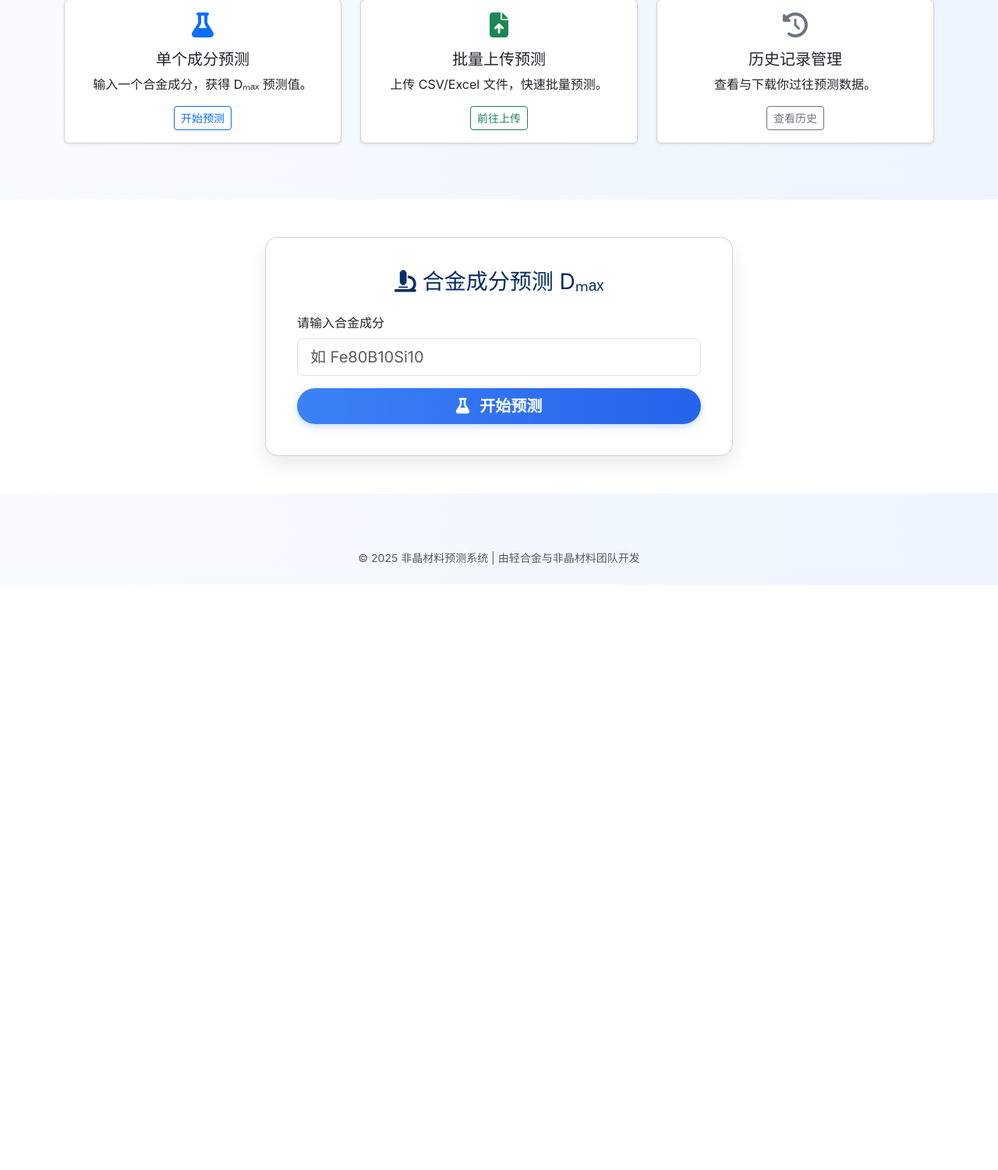
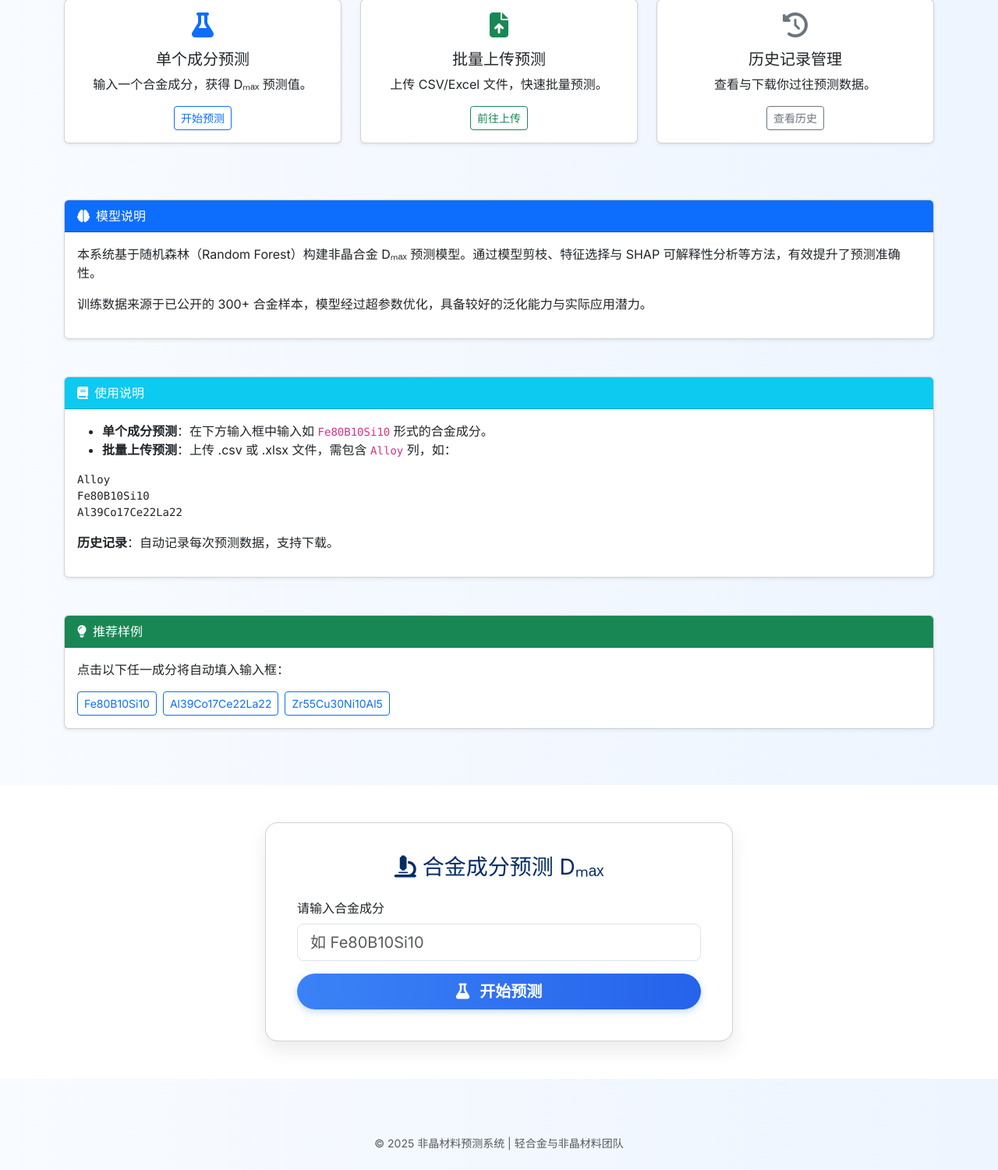
Before and after one commit to xieye777/dmax-predictor, a Flask app: page / in a window 1280 px wide. Shown: the part 383-1884 px from the top of the page at 78% size. Before the commit the page ends 1133 px from the top, so only its background shows below. Run offline with Flask 3, Linux system fonts and the light colour scheme; the visitor is signed in with stand-in values (Sample User, id 1); data comes from the database, SQL or seed files in the repository; parts of the project's set-up code (start-up, migrations or seed data) failed here and were passed over.

Commit message:
Add files via upload

```diff
--- a/templates/index.html
+++ b/templates/index.html
@@ -11,7 +11,6 @@
 </head>
 <body>
 
-<!-- 顶部导航 -->
 <nav class="navbar navbar-expand-lg navbar-dark bg-gradient shadow-sm">
   <div class="container">
     <a class="navbar-brand" href="/">非晶预测平台</a>
@@ -27,7 +26,7 @@
   </div>
 </nav>
 
-<!-- Hero 介绍区域 -->
+<!-- Hero -->
 <section class="py-5 bg-light text-center">
   <div class="container">
     <h1 class="display-5 fw-bold">非晶合金 Dₘₐₓ 智能预测系统</h1>
@@ -36,7 +35,7 @@
   </div>
 </section>
 
-<!-- 三个功能入口卡片 -->
+<!-- 功能入口卡片 -->
 <section class="container py-5">
   <div class="row text-center">
     <div class="col-md-4 mb-4">
@@ -72,7 +71,56 @@
   </div>
 </section>
 
-<!-- 预测主模块 -->
+<!-- 模型说明 -->
+<section class="container pb-4">
+  <div class="card shadow-sm mb-4">
+    <div class="card-header bg-primary text-white">
+      <i class="fas fa-brain me-2"></i>模型说明
+    </div>
+    <div class="card-body">
+      <p>本系统基于随机森林（Random Forest）构建非晶合金 Dₘₐₓ 预测模型。通过模型剪枝、特征选择与 SHAP 可解释性分析等方法，有效提升了预测准确性。</p>
+      <p>训练数据来源于已公开的 300+ 合金样本，模型经过超参数优化，具备较好的泛化能力与实际应用潜力。</p>
+    </div>
+  </div>
+</section>
+
+<!-- 使用说明 -->
+<section class="container pb-4">
+  <div class="card shadow-sm mb-4">
+    <div class="card-header bg-info text-white">
+      <i class="fas fa-book me-2"></i>使用说明
+    </div>
+    <div class="card-body">
+      <ul>
+        <li><strong>单个成分预测</strong>：在下方输入框中输入如 <code>Fe80B10Si10</code> 形式的合金成分。</li>
+        <li><strong>批量上传预测</strong>：上传 .csv 或 .xlsx 文件，需包含 <code>Alloy</code> 列，如：</li>
+      </ul>
+      <pre>Alloy
+Fe80B10Si10
+Al39Co17Ce22La22</pre>
+      <p><strong>历史记录</strong>：自动记录每次预测数据，支持下载。</p>
+    </div>
+  </div>
+</section>
+
+<!-- 推荐样例 -->
+<section class="container pb-4">
+  <div class="card shadow-sm mb-5">
+    <div class="card-header bg-success text-white">
+      <i class="fas fa-lightbulb me-2"></i>推荐样例
+    </div>
+    <div class="card-body">
+      <p>点击以下任一成分将自动填入输入框：</p>
+      <div class="d-flex flex-wrap gap-2">
+        <button class="btn btn-outline-primary btn-sm example-btn">Fe80B10Si10</button>
+        <button class="btn btn-outline-primary btn-sm example-btn">Al39Co17Ce22La22</button>
+        <button class="btn btn-outline-primary btn-sm example-btn">Zr55Cu30Ni10Al5</button>
+      </div>
+    </div>
+  </div>
+</section>
+
+<!-- 主预测区 -->
 <section id="predict" class="py-5 bg-white">
   <div class="container">
     <div class="card app-card mx-auto">
@@ -103,8 +151,17 @@
 
 <!-- 页脚 -->
 <footer class="text-center py-4 text-muted small">
-  &copy; 2025 非晶材料预测系统 | 由轻合金与非晶材料团队开发
+  &copy; 2025 非晶材料预测系统 | 轻合金与非晶材料团队
 </footer>
+
+<script>
+document.querySelectorAll(".example-btn").forEach(btn => {
+  btn.addEventListener("click", () => {
+    document.getElementById("composition").value = btn.textContent;
+    window.scrollTo({ top: document.getElementById("predict").offsetTop - 80, behavior: 'smooth' });
+  });
+});
+</script>
 
 </body>
 </html>
```
